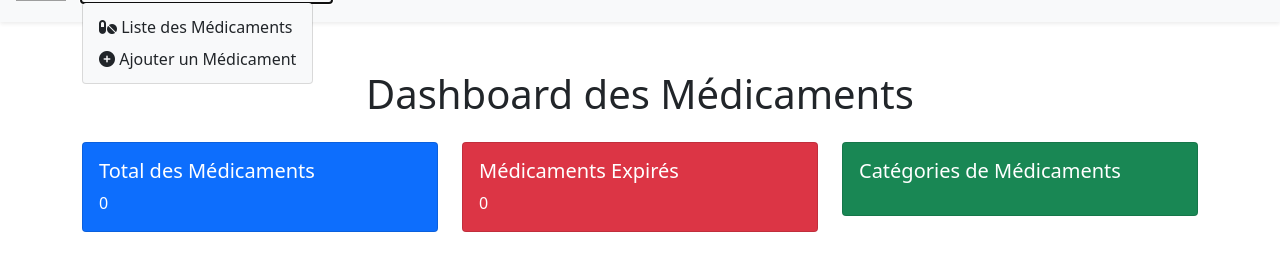
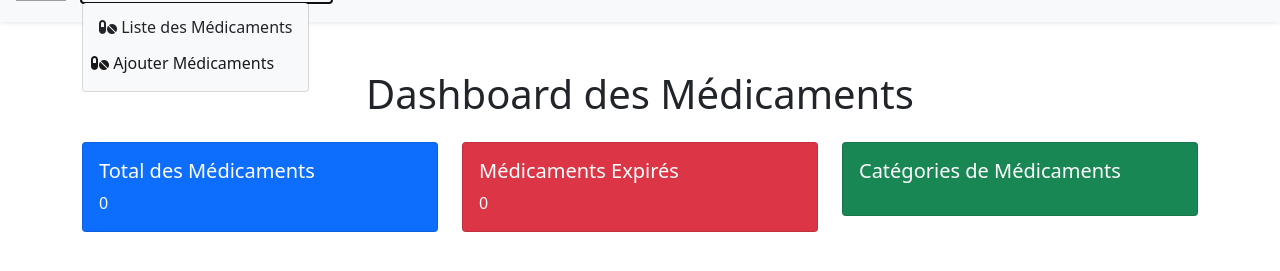
Before and after one commit to eloisarrazin84/eventsapps, a PHP site: page /dashboard_medicaments.php in a window 1280 px wide, after a click on "Gestion des Médicaments". Shown: the part 58-329 px from the top of the page. Run offline with PHP 8.4, Linux system fonts and the light colour scheme; the visitor is signed in with stand-in values (Sample User, id 1); data that the repository does not hold is empty; grey boxes are pictures that could not be loaded.

Commit message:
Update menu_medicaments.php

```diff
--- a/menu_medicaments.php
+++ b/menu_medicaments.php
@@ -25,7 +25,7 @@
                     </a>
                     <div class="dropdown-menu" aria-labelledby="medicamentDropdown">
                         <a class="dropdown-item" href="gestion_medicaments.php"><i class="fas fa-pills"></i> Liste des Médicaments</a>
-                        <a class="dropdown-item" href="ajouter_medicament.php"><i class="fas fa-plus-circle"></i> Ajouter un Médicament</a>
+                        <a class="nav-link" href="ajouter_medicaments.php"><i class="fas fa-pills"></i> Ajouter Médicaments</a>
                     </div>
                 </li>
             <?php endif; ?>
```
